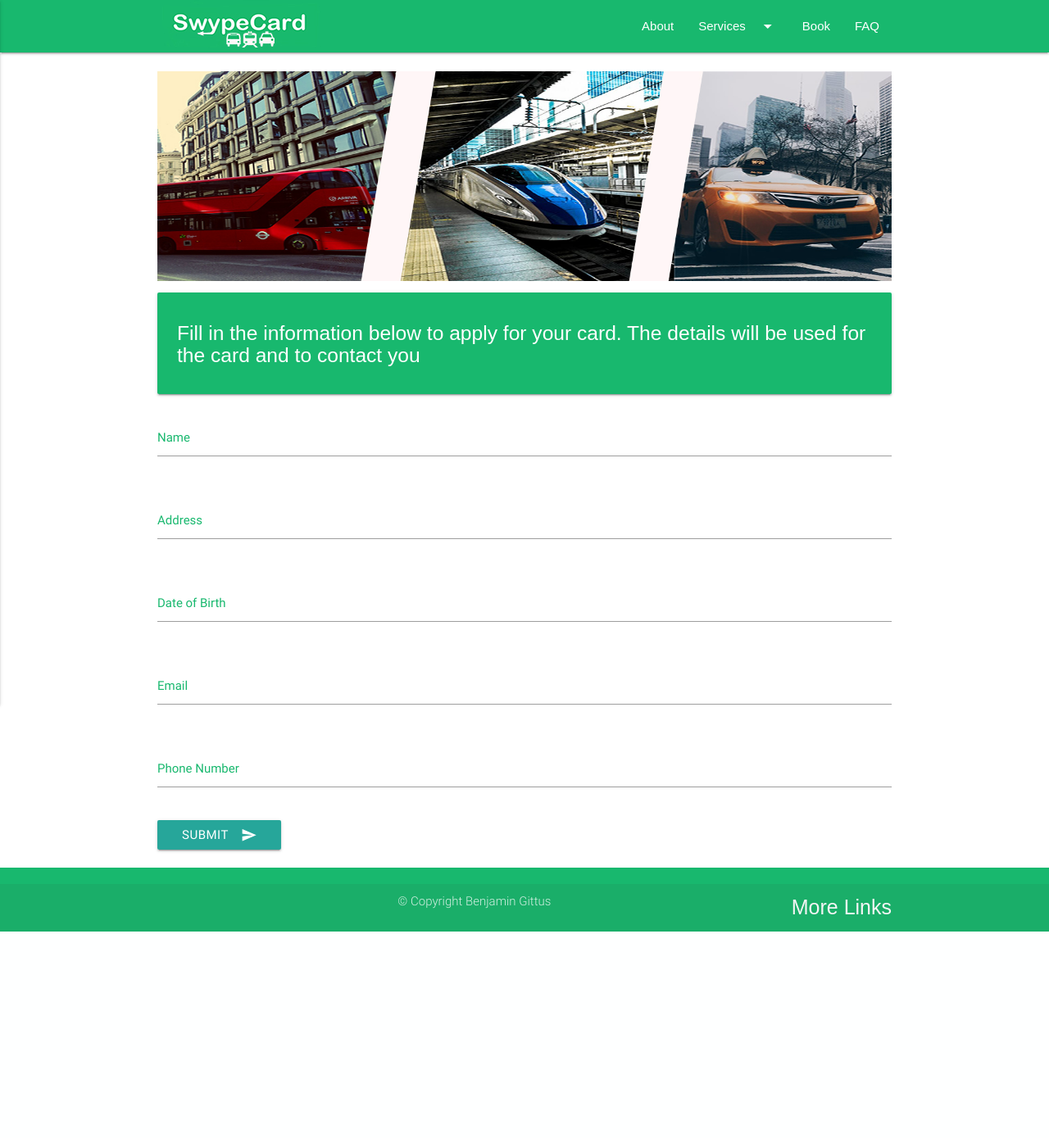
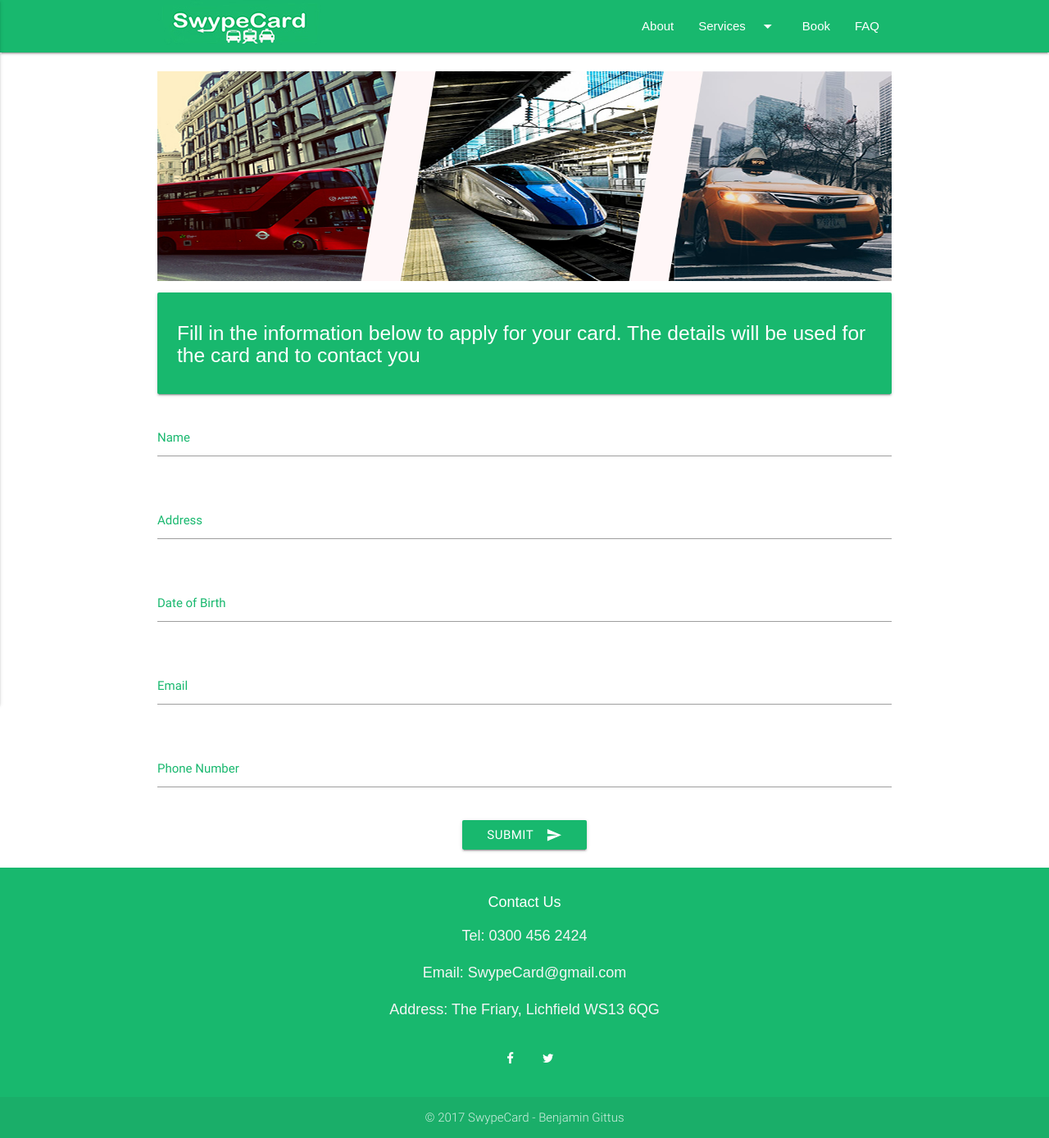
Before and after one commit to G1620242/SwypecardProject, a PHP site: page /booking.html in a window 1280 px wide. Shown: the whole page at 82% size. Before the commit the page ends 1137 px from the top, so only its background shows below. Run offline with PHP 8.4, Linux system fonts and the light colour scheme; some libraries are stand-ins or nearby versions.

Commit message:
Finalization

```diff
--- a/booking.html
+++ b/booking.html
@@ -37,7 +37,7 @@
     </ul>
     <nav class="nav">
     <div class="nav-wrapper container">
-      <a href="index.html" class="brand-logo"><img src ="assets/SwypeCard%201.jpg"></a>
+      <a href="index.html" class="brand-logo"><img src ="assets/SwypeCard%202.jpg"></a>
     <a href="#" data-activates="mobile-demo" class="button-collapse"><i class="material-icons">menu</i></a>
       <ul id="nav-mobile" class="right hide-on-med-and-down">
             <li><a href="about.html">About</a></li>
@@ -101,18 +101,31 @@
         </div>
       </div>
     </form>
+     <div class="button">
     <button class="btn waves-effect waves-light" type="submit" name="action">Submit
     <i class="material-icons right">send</i>
   </button>
+        </div>
   </div>
 
     <br>
 
-       <footer class="page-footer">
+        <footer class="page-footer">
+          <div class="container">
+            <div class="row">
+              <div class="col l12 s12">
+                <h5 class="white-text">Contact Us</h5>
+                <p class="grey-text text-lighten-4">Tel: 0300 456 2424</p>
+                 <p class="grey-text text-lighten-4">Email: SwypeCard@gmail.com</p>
+                  <p class="grey-text text-lighten-4">Address: The Friary, Lichfield WS13 6QG</p>
+                <a href="https://en-gb.facebook.com/" class="fa fa-facebook"></a>
+                <a href="https://twitter.com/" class="fa fa-twitter"></a>
+              </div>
+            </div>
+          </div>
           <div class="footer-copyright">
             <div class="container">
-            © Copyright Benjamin Gittus
-            <a class="grey-text text-lighten-4 right" href="#!">More Links</a>
+            © 2017 SwypeCard - Benjamin Gittus
             </div>
           </div>
         </footer>
--- a/css/myStyleSheet.css
+++ b/css/myStyleSheet.css
@@ -106,5 +106,8 @@
 }
 
 .button{
-    color: #18b86e
+    text-align: center;
 }
+.btn{
+    background-color:#18b86e;
+}
--- a/index.html
+++ b/index.html
@@ -38,7 +38,7 @@
     </ul>
     <nav class="nav">
     <div class="nav-wrapper container">
-      <a href="index.html" class="brand-logo"><img src ="assets/SwypeCard%201.jpg"></a>
+      <a href="index.html" class="brand-logo"><img src ="assets/SwypeCard%202.jpg"></a>
     <a href="#" data-activates="mobile-demo" class="button-collapse"><i class="material-icons">menu</i></a>
       <ul id="nav-mobile" class="right hide-on-med-and-down">
             <li><a href="about.html">About</a></li>
@@ -99,6 +99,8 @@
               <div class="col l12 s12">
                 <h5 class="white-text">Contact Us</h5>
                 <p class="grey-text text-lighten-4">Tel: 0300 456 2424</p>
+                 <p class="grey-text text-lighten-4">Email: SwypeCard@gmail.com</p>
+                  <p class="grey-text text-lighten-4">Address: The Friary, Lichfield WS13 6QG</p>
                 <a href="https://en-gb.facebook.com/" class="fa fa-facebook"></a>
                 <a href="https://twitter.com/" class="fa fa-twitter"></a>
               </div>
```
Also changed, not shown: about.html (+14 -3 lines), bus_services.html (+15 -4 lines), faq.html (+14 -3 lines), taxi_services.html (+16 -5 lines), train_services.html (+10 -9 lines), assets/SwypeCard 2.jpg (added).
